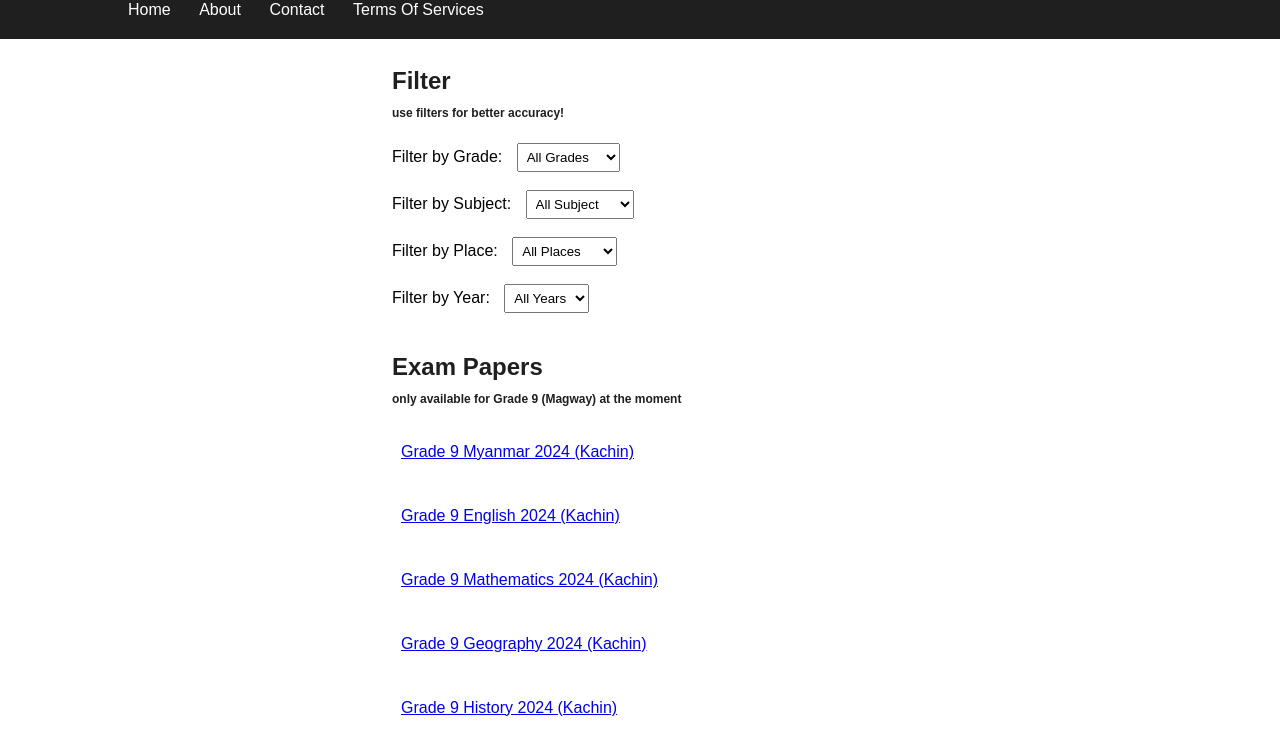
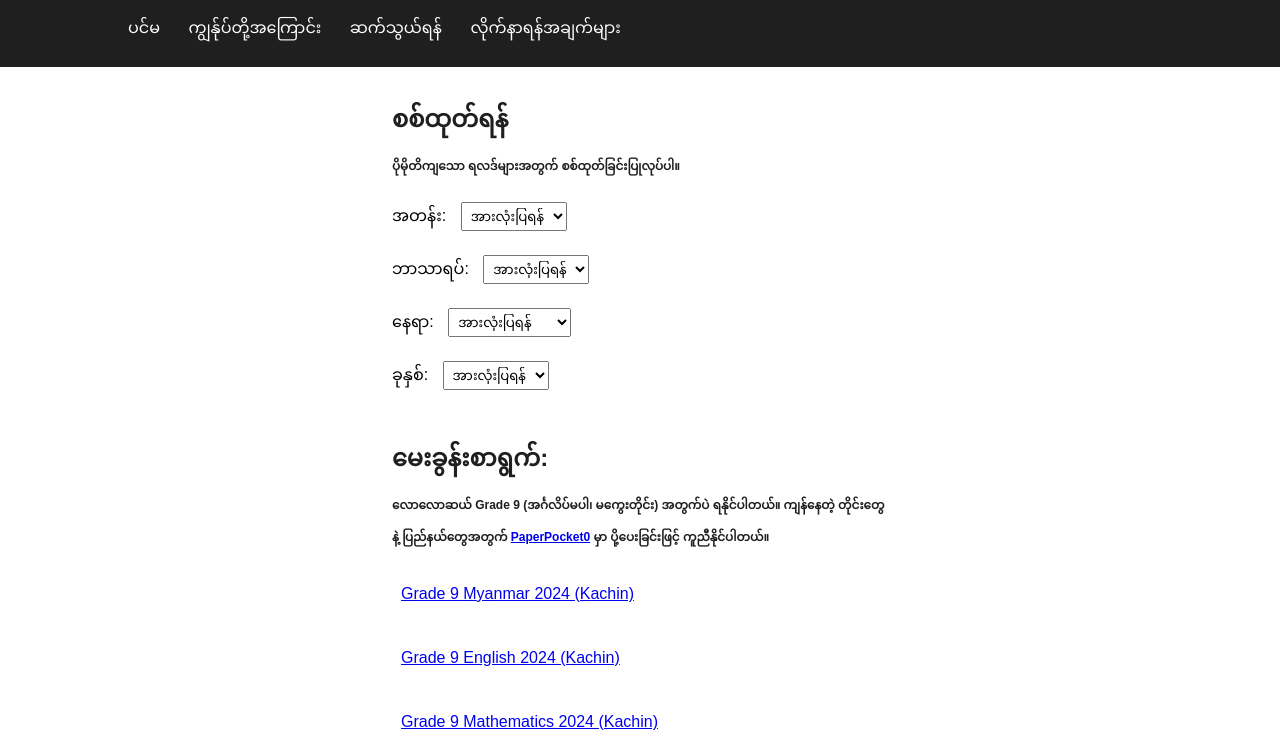
Before and after one commit to ppzh0/PaperPocket, a plain HTML site: page index.html in a window 1280 px wide. Shown: the part 84-834 px from the top of the page. Drawn offline with Linux system fonts and the light colour scheme.

Commit message:
made translation on essentail parts

```diff
--- a/index.html
+++ b/index.html
@@ -8,7 +8,7 @@
     <meta name="description"
         content="PaperPocket is a website where you can access past exam papers for grades 5, 9, and 12. Find exam papers categorized by subject, year, and grade.">
     <meta name="keywords" content="PaperPocket, exam papers, past papers, education, grades 5, grades 9, grades 12">
-    <title>PaperPocket - Exam Paper Archive</title>
+    <title>PaperPocket - စာမေးပွဲ စာရွက်များစုစည်းရာ။</title>
     <link rel="stylesheet" href="assets/style.css">
     <link rel="shortcut icon" href="favicon.ico" type="image/x-icon">
     <link rel="manifest" href="assets/manifest.json">
@@ -19,13 +19,13 @@
     <header>
         <div class="container">
             <h1>PaperPocket</h1>
-            <small>Exam Paper Archive</small>
-            <nav>
+            <small>စာမေးပွဲ စာရွက်များစုစည်းရာ။</small>
+            <nav class="t54">
                 <ul>
-                    <li><a href="/">Home</a></li>
-                    <li><a href="about.html">About</a></li>
-                    <li><a href="mailto:paperpocket0@gmail.com">Contact</a></li>
-                    <li><a href="ToS.html">Terms Of Services</a></li>
+                    <li><a href="/">ပင်မ</a></li>
+                    <li><a href="about.html">ကျွန်ုပ်တို့အကြောင်း</a></li>
+                    <li><a href="mailto:paperpocket0@gmail.com">ဆက်သွယ်ရန်</a></li> <br id="separator">
+                    <li><a href="ToS.html">လိုက်နာရန်အချက်များ</a></li>
                 </ul>
             </nav>
         </div>
@@ -34,61 +34,61 @@
     <main class="container main-container">
         <section class="filter-section">
             <h2>
-                Filter <br>
-                <small style="font-size: 12px;">use filters for better accuracy!</small>
+                စစ်ထုတ်ရန် <br>
+                <small style="font-size: 12px;">ပိုမိုတိကျသော ရလဒ်များအတွက် စစ်ထုတ်ခြင်းပြုလုပ်ပါ။</small>
             </h2>
             <div class="filters">
-                <label for="grade-filter">Filter by Grade:</label>
+                <label for="grade-filter">အတန်း:</label>
                 <select id="grade-filter">
-                    <option value="all">All Grades</option>
+                    <option value="all">အားလုံးပြရန်</option>
                     <option value="Grade-5">Grade 5 ⊘</option>
                     <option value="Grade-9">Grade 9</option>
                     <option value="Grade-12">Grade 12 ⊘</option>
                 </select>
                 <br><br>
-                <label for="subject-filter">Filter by Subject:</label>
+                <label for="subject-filter">ဘာသာရပ်:</label>
                 <select id="subject-filter">
-                    <option value="all">All Subject</option>
-                    <option value="Myanmar">Myanmar</option>
-                    <option value="English">English</option>
-                    <option value="Mathematics">Mathematics</option>
-                    <option value="Geography">Geography</option>
-                    <option value="History">History</option>
-                    <option value="Science">Science</option>
+                    <option value="all">အားလုံးပြရန်</option>
+                    <option value="Myanmar">မြန်မာ</option>
+                    <option value="English">အင်္ဂလိပ်</option>
+                    <option value="Mathematics">သင်္ချာ</option>
+                    <option value="Geography">ပထဝီ</option>
+                    <option value="History">သမိုင်း</option>
+                    <option value="Science">သိပ္ပံ</option>
                 </select>
                 <br><br>
-                <label for="place-filter">Filter by Place:</label>
+                <label for="place-filter">နေရာ:</label>
                 <select id="place-filter">
-                    <option value="all">All Places</option>
-                    <option value="Kachin">Kachin</option>
-                    <option value="Kayah">Kayah</option>
-                    <option value="Kayin">Kayin</option>
-                    <option value="Chin">Chin</option>
-                    <option value="Sagaing">Sagaing</option>
-                    <option value="Tanintharyi">Tanintharyi</option>
-                    <option value="Bago">Bago</option>
-                    <option value="Magway">Magway</option>
-                    <option value="Mandalay">Mandalay</option>
-                    <option value="Mon">Mon</option>
-                    <option value="Rakhine">Rakhine</option>
-                    <option value="Yangon">Yangon</option>
-                    <option value="Shan">Shan</option>
-                    <option value="Ayeyarwady">Ayeyarwady</option>
-                    <option value="Naypyidaw">Naypyidaw</option>
+                    <option value="all">အားလုံးပြရန်</option>
+                    <option value="Kachin">ကချင််ပြည်နယ်</option>
+                    <option value="Kayah">ကယားပြည်နယ်</option>
+                    <option value="Kayin">ကရင်ပြည်နယ်</option>
+                    <option value="Chin">ချင်းပြည်နယ်</option>
+                    <option value="Sagain">စစ်ကိုင်းတိုင်း</option>
+                    <option value="Tanintharyi">တနင်္သာရီတိုင်း</option>
+                    <option value="Bago">ပဲခူးတိုင်း</option>
+                    <option value="Magway">မကွေးတိုင်း</option>
+                    <option value="Mandalay">မန္တလေးတိုင်း</option>
+                    <option value="Mon">မွန်ပြည်နယ်</option>
+                    <option value="Rakhine">ရခိုင်ပြည်နယ်</option>
+                    <option value="Yangon">ရန်ကုန်တိုင်း</option>
+                    <option value="Shan">ရှမ်းပြည်နယ်</option>
+                    <option value="Ayeyarwady">ဧရာဝတီတိုင်း</option>
+                    <option value="Naypyidaw">နေပြည်တော်</potion>
                 </select>
                 <br><br>
-                <label for="year-filter">Filter by Year:</label>
+                <label for="year-filter">ခုနှစ်:</label>
                 <select id="year-filter">
-                    <option value="all">All Years</option>
-                    <option value="2024">2024</option>
+                    <option value="all">အားလုံးပြရန်</option>
+                    <option value="2024">၂၀၂၄</option>
                 </select>
             </div>
         </section>
 
         <section class="exam-papers">
             <h2>
-                Exam Papers <br>
-                <small style="font-size: 12px;">only available for Grade 9 (Magway) at the moment</small>
+                မေးခွန်းစာရွက်: <br>
+                <small style="font-size: 12px;">လောလောဆယ် Grade 9 (အင်္ဂလိပ်မပါ၊ မကွေးတိုင်း) အတွက်ပဲ ရနိုင်ပါတယ်။ ကျန်နေတဲ့ တိုင်းတွေနဲ့ ပြည်နယ်တွေအတွက် <a href="mailto:paperpocket0@gmail.com">PaperPocket0</a> မှာ ပို့ပေးခြင်းဖြင့် ကူညီနိုင်ပါတယ်။</small>
             </h2>
             <div id="exam-papers">
                 <!-- Exam papers will be displayed here -->
@@ -99,7 +99,7 @@
     <footer>
         <div class="container">
             <p>&copy; 2024 PaperPocket. All rights reserved.</p>
-            <small style="font-size: 8px;">Made with ChatGPT in a rush!</small>
+            <small style="font-size: 8px;">ChatGPT ဖြင့်ပြုလုပ်ထားသည်။</small>
         </div>
     </footer>
 
```
Also changed, not shown: ToS.html (+7 -7 lines), about.html (+8 -8 lines).
